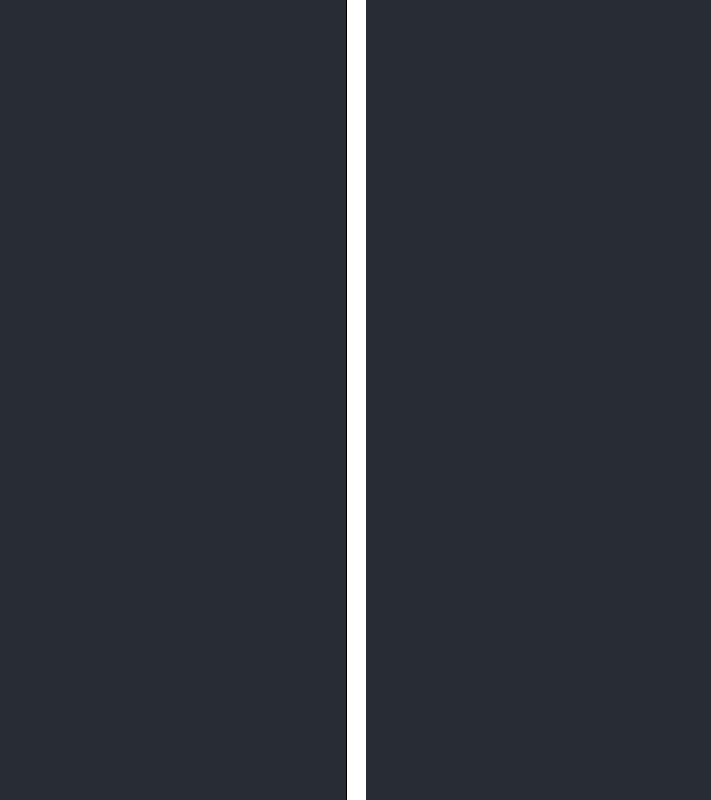
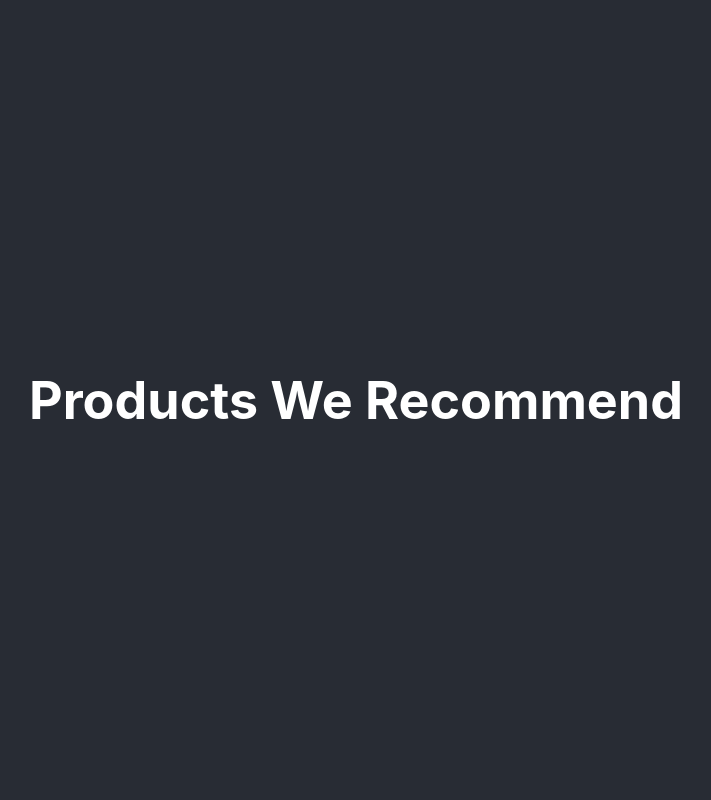
Before and after one commit to WilliamAdjei/Week9Project, a React (Create React App) app in the folder finalproject/: page / in a window 1280 px wide. Shown: the whole page, without its empty margins (284-995 px from the left). Built offline with nearby package versions, Linux system fonts and the light colour scheme.

Commit message:
Creating JS files for Quiz page, product, checkout,

```diff
--- a/finalproject/src/App.js
+++ b/finalproject/src/App.js
@@ -1,6 +1,7 @@
 import logo from './logo.svg';
 import './App.css';
 import Welcomepage from './Homepage';
+import Header from './LearningPage';
 
 function App() {
   return (
--- a/finalproject/src/Header.js
+++ /dev/null
@@ -1,6 +0,0 @@
-import React from 'react'
-
-
-function Header(){
-
-}
--- a/finalproject/src/Homepage.css
+++ b/finalproject/src/Homepage.css
@@ -1,16 +1,31 @@
 .homepage-container{
-    border-left: 1px solid black;
+    /* border-left: 1px solid black;
   background-color: white;
   flex: 0.2;
   flex-direction: row;
-  height: 100vh;
+  height: 100vh; */
 }
 
 .storeName{
-    width: 20px;
+    /* width: 20px;
     height: 30%;
-    background-color: antiquewhite;
+    background-color: antiquewhite; */
 
+}
+
+
+
+.first-container{
+  width: 500px;
+  height: 100px;
+  background-color: blue;
+
+}
+
+.second-container{
+  width: 100%;
+  height: 50px;
+  background-color: azure;
 }
 
 .Cart{
--- a/finalproject/src/Homepage.js
+++ b/finalproject/src/Homepage.js
@@ -3,19 +3,19 @@ import './Homepage.css'
 function Welcomepage(){
 
     return(
-        <div className="storeName">
-            <div className="Cart">
-                <div className="Home">
-                    <div className="homepage-container">
-                        <div className="FAQ">
-                            <div className="aboutUs-btn">
+        <div className='topPage-section'>
+            <div className='storename-btn'>
+                <div className='cart-btn'>
+                    <div className='menubar-btn'>
+                        <div className='main-container'></div>
+                        <h1>Products We Recommend</h1>
+                        <div className='products-section'>
 
-
-                            </div>
 
                         </div>
 
                     </div>
+
 
                 </div>
 
--- /dev/null
+++ b/finalproject/src/LearningPage.js
@@ -0,0 +1,17 @@
+import React from 'react'
+
+
+function LearningPage(){
+
+    return(
+        <div className='inside container'>
+            <div className='items'>
+
+            </div>
+
+        </div>
+    )
+
+}
+
+export default LearningPage
--- a/finalproject/src/index.js
+++ b/finalproject/src/index.js
@@ -3,6 +3,7 @@ import ReactDOM from 'react-dom/client';
 import './index.css';
 import App from './App';
 import reportWebVitals from './reportWebVitals';
+
 
 const root = ReactDOM.createRoot(document.getElementById('root'));
 root.render(
```
Also changed, not shown: finalproject/src/Header.css (added, +10 -0 lines), finalproject/src/Checkout.js (added), finalproject/src/ProductPage.js (added), finalproject/src/QuizPage.js (added).
